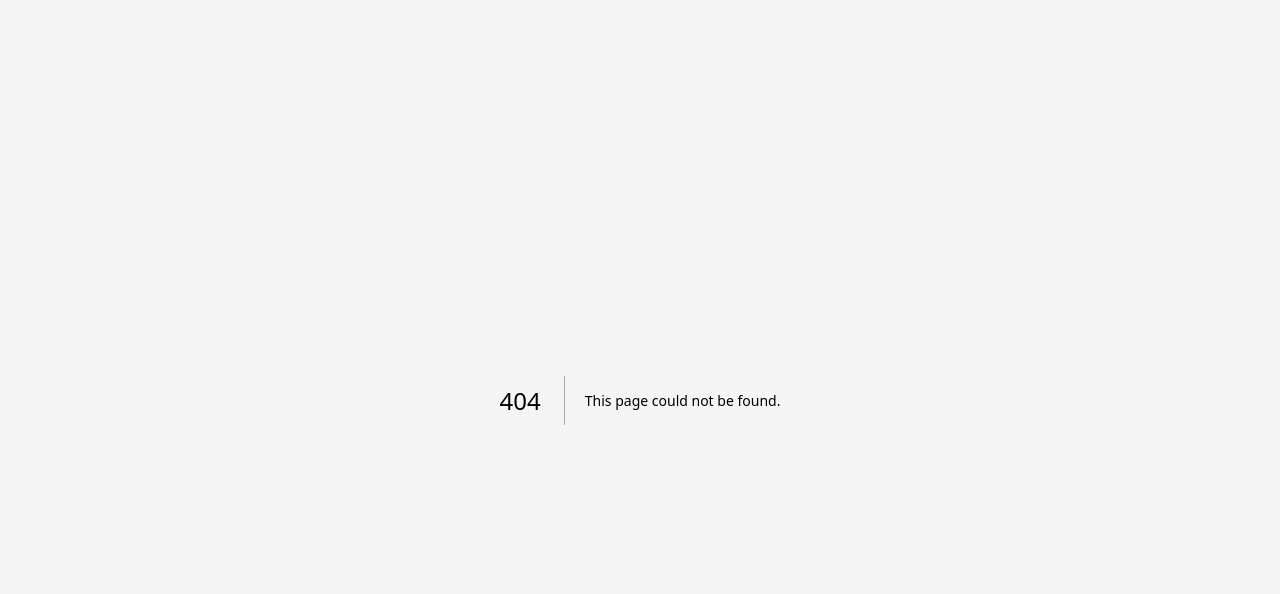
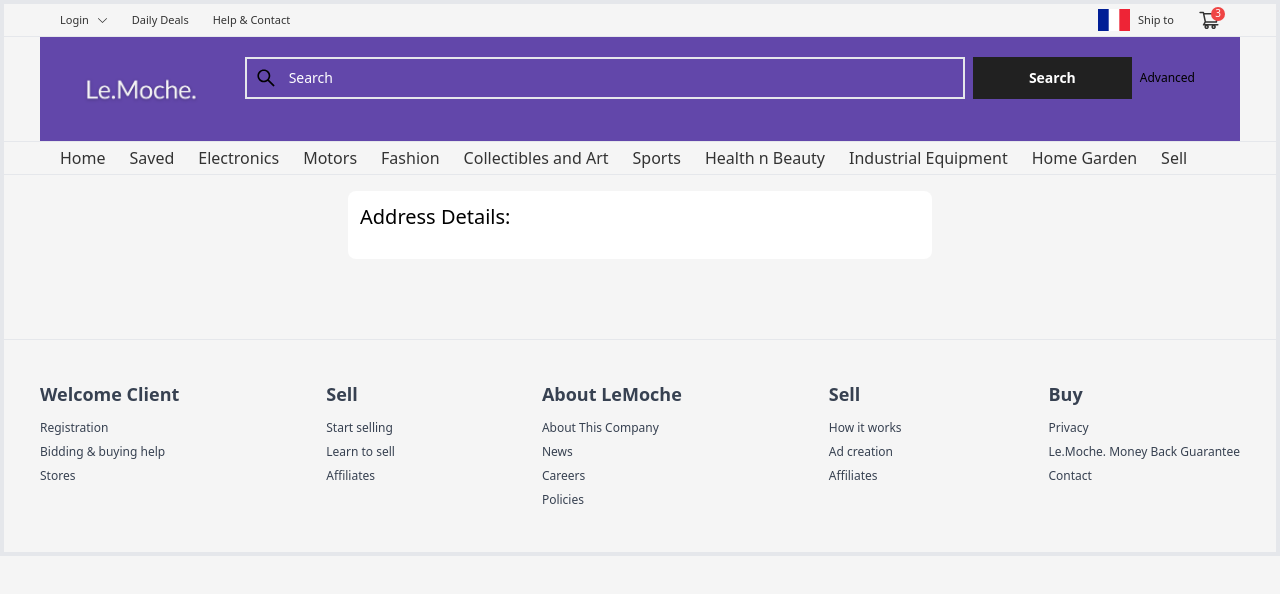
Before and after one commit to ricardomrcruz/craigsbrother_retail, a Next.js app: page /address in a window 1280 px wide. Before the commit this address had no page. Shown: the top 594 px of the page. Built offline with nearby package versions, Linux system fonts and the light colour scheme.

Commit message:
addresspage

```diff
--- /dev/null
+++ b/app/address/page.js
@@ -0,0 +1,42 @@
+"use client"
+
+
+
+import MainLayout from "../layouts/MainLayout"
+import { AiOutlineLoading3Quarters } from "react-icons/ai"
+
+export default function Address() {
+
+
+    return (
+        <>
+            <MainLayout>
+
+                    <div id="AddressPage" className="mt-4 max-w-[600px] mx-auto px-2">
+
+                        <div className="mx-auto bg-white rounded-lg p-3">
+
+                            <div className="text-xl text-bold mb-2">
+                                Address Details:
+                            </div>
+
+                            <form>
+
+                                <div className="mb-4">
+
+                                </div>
+
+                            </form>
+
+
+
+                        </div>
+
+                    </div>
+
+            </MainLayout>
+
+
+        </>
+    )
+}
```
